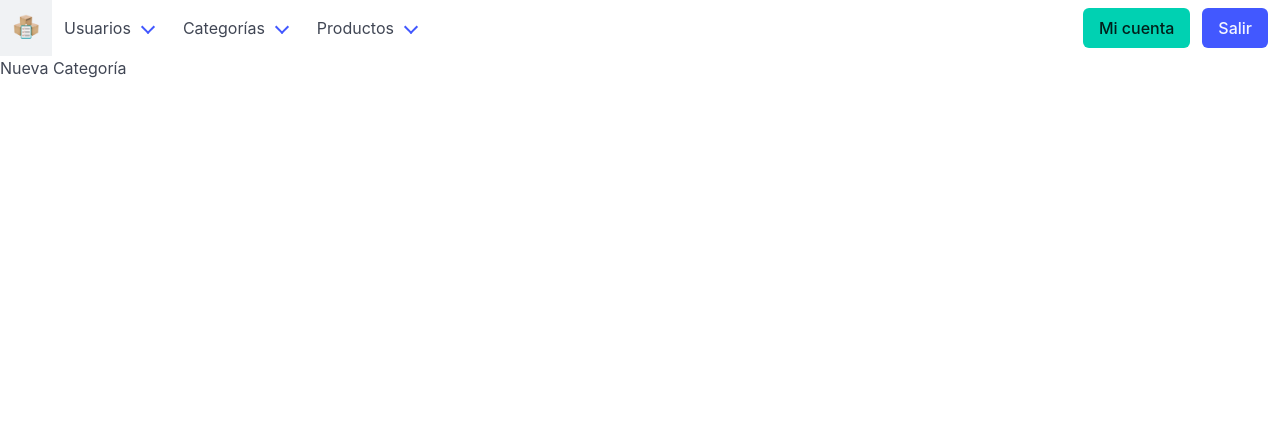
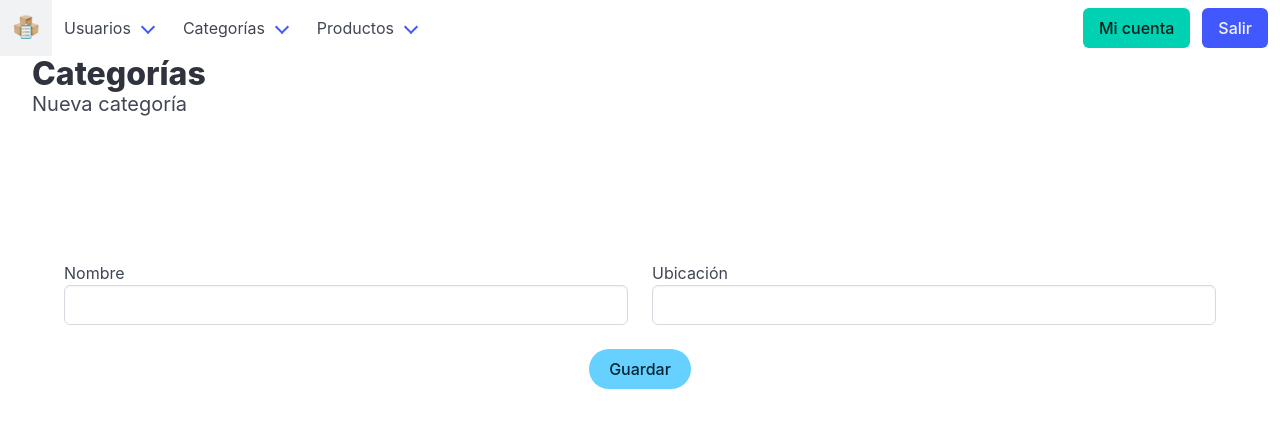
Before and after one commit to Maicol843/Sistema_Inventario, a PHP site: page /index.php?vista=category_new in a window 1280 px wide. Shown: the top 436 px of the page. Run offline with PHP 8.4, Linux system fonts and the light colour scheme; the visitor is signed in with stand-in values (Sample User, id 1).

Commit message:
Como hacer un CRUD en PHP y MySQL
PDO: Guardar datos

```diff
--- a/vistas/category_new.php
+++ b/vistas/category_new.php
@@ -1 +1,29 @@
-Nueva Categoría
+<div class="container is-fluid mb-6">
+	<h1 class="title">Categorías</h1>
+	<h2 class="subtitle">Nueva categoría</h2>
+</div>
+
+<div class="container pb-6 pt-6">
+
+	<div class="form-rest mb-6 mt-6"></div>
+
+	<form action="./php/categoria_guardar.php" method="POST" class="FormularioAjax" autocomplete="off" >
+		<div class="columns">
+		  	<div class="column">
+		    	<div class="control">
+					<label>Nombre</label>
+				  	<input class="input" type="text" name="categoria_nombre" pattern="[a-zA-Z0-9áéíóúÁÉÍÓÚñÑ ]{4,50}" maxlength="50" required >
+				</div>
+		  	</div>
+		  	<div class="column">
+		    	<div class="control">
+					<label>Ubicación</label>
+				  	<input class="input" type="text" name="categoria_ubicacion" pattern="[a-zA-Z0-9áéíóúÁÉÍÓÚñÑ ]{5,150}" maxlength="150" >
+				</div>
+		  	</div>
+		</div>
+		<p class="has-text-centered">
+			<button type="submit" class="button is-info is-rounded">Guardar</button>
+		</p>
+	</form>
+</div>
```
Also changed, not shown: php/categoria_guardar.php (added, +86 -0 lines).
